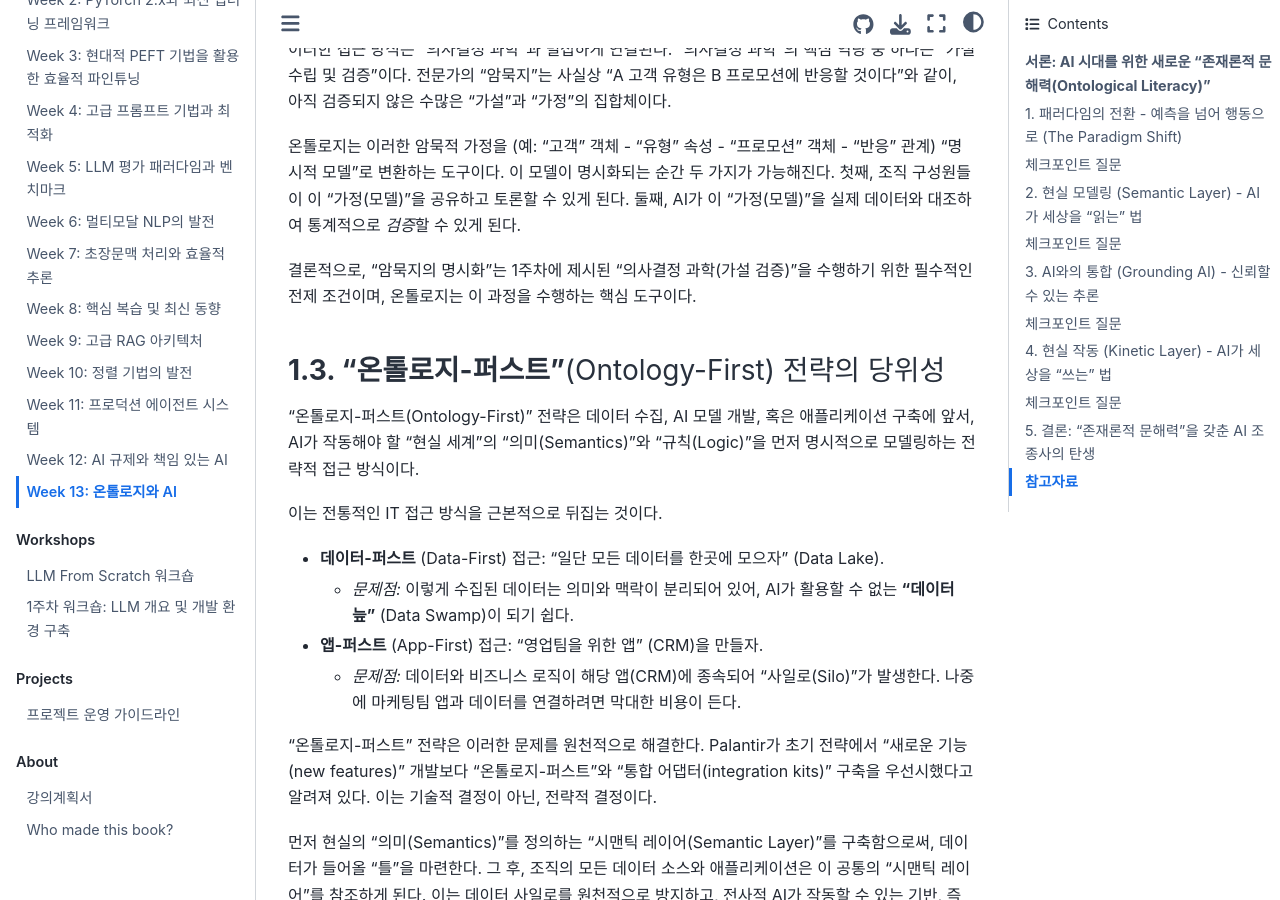
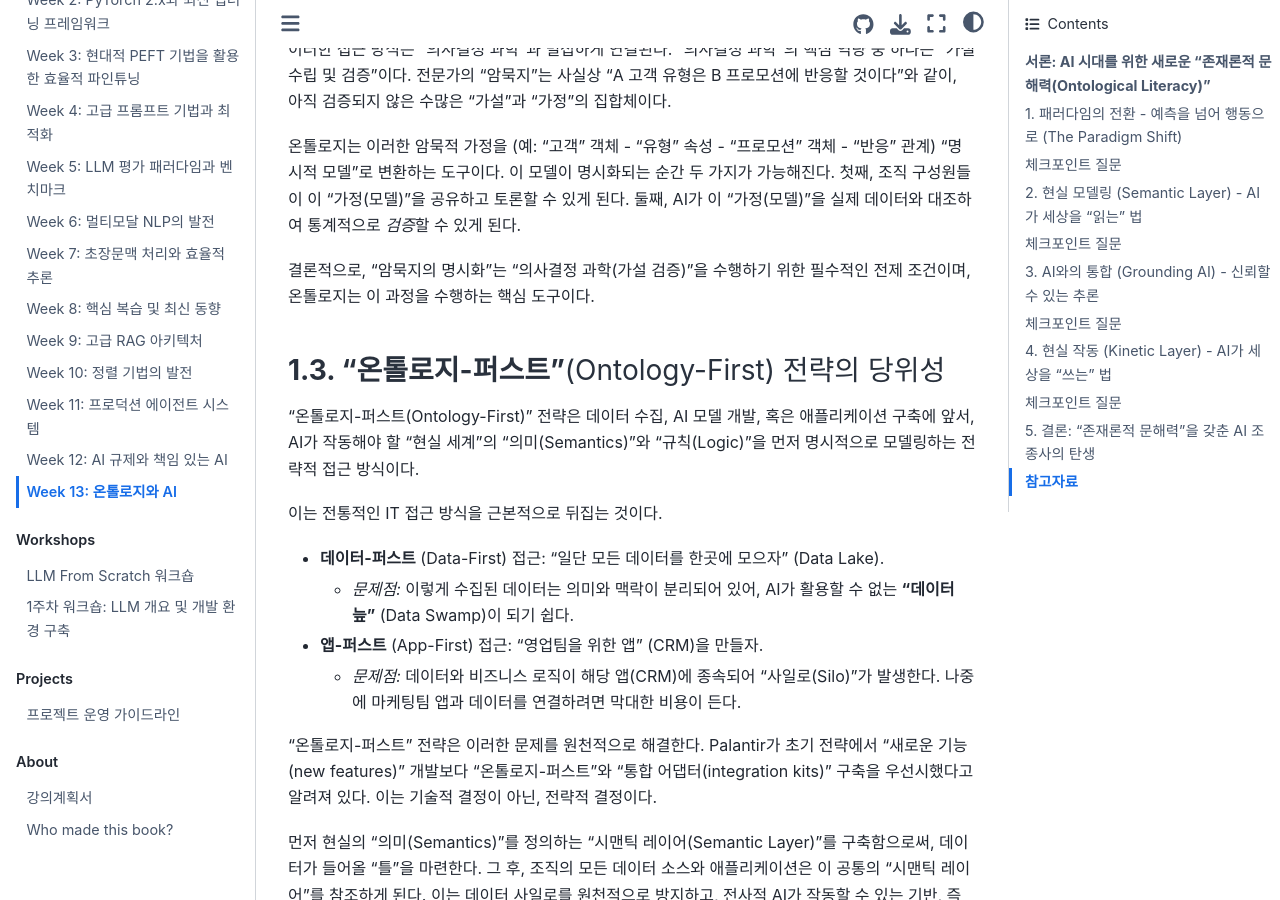
Before and after one commit to entelecheia/deepnlp-2025, a Jupyter Book: the page built from book/ko/week13/index.md, in a window 1280 px wide and 900 px high, scrolled down 3245 px. Built offline with Jupyter Book 1.0.4 settings and Sphinx 7.4.7 and the Sphinx Book theme 1.1.4, drawn with Linux system fonts in a browser that asks for light colours.

Commit message:
refactor: Clarify conclusion in Week 13 content for both English and Korean versions by removing redundant phrasing, enhancing readability while maintaining focus on the role of ontology in decision science.

```diff
--- a/book/ko/week13/index.md
+++ b/book/ko/week13/index.md
@@ -62,7 +62,7 @@ AI가 이러한 "암묵지"를 이해하지 못하고 명시적인 데이터(예
 
 온톨로지는 이러한 암묵적 가정을 (예: "고객" 객체 - "유형" 속성 - "프로모션" 객체 - "반응" 관계) "명시적 모델"로 변환하는 도구이다. 이 모델이 명시화되는 순간 두 가지가 가능해진다. 첫째, 조직 구성원들이 이 "가정(모델)"을 공유하고 토론할 수 있게 된다. 둘째, AI가 이 "가정(모델)"을 실제 데이터와 대조하여 통계적으로 *검증*할 수 있게 된다.
 
-결론적으로, "암묵지의 명시화"는 1주차에 제시된 "의사결정 과학(가설 검증)"을 수행하기 위한 필수적인 전제 조건이며, 온톨로지는 이 과정을 수행하는 핵심 도구이다.
+결론적으로, "암묵지의 명시화"는 "의사결정 과학(가설 검증)"을 수행하기 위한 필수적인 전제 조건이며, 온톨로지는 이 과정을 수행하는 핵심 도구이다.
 
 ### **1.3. "온톨로지-퍼스트"**(Ontology-First) 전략의 당위성
 
```
Also changed, not shown: book/en/week13/index.md (+1 -1 lines).
